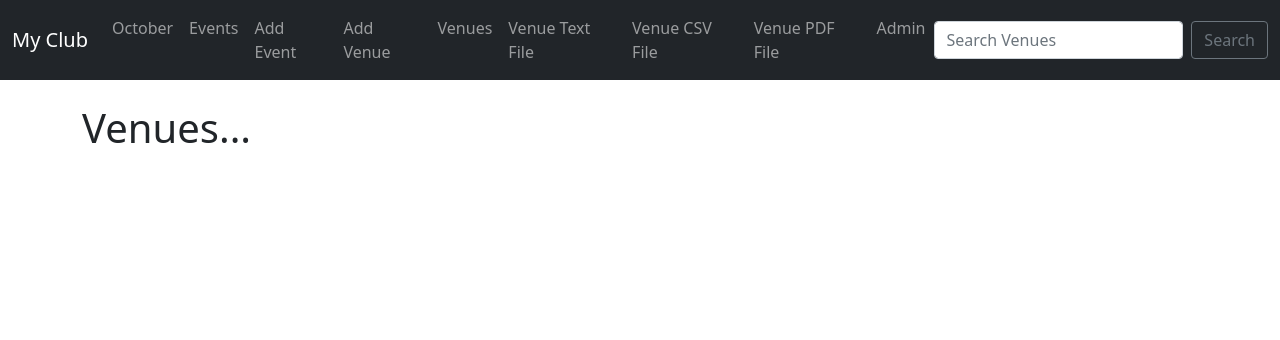
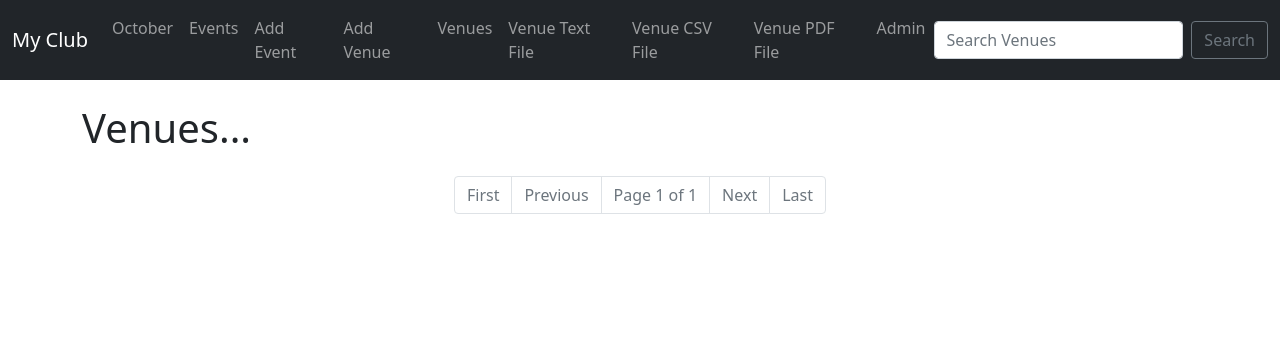
Before and after one commit to omkarhcode/MyClub, a Django app: page /list_venues in a window 1280 px wide. Shown: the top 340 px of the page. Run offline with Django 3.2, Linux system fonts and the light colour scheme; data that the repository does not hold is empty.

Commit message:
Added pagination functionality

```diff
--- a/events/templates/events/venues.html
+++ b/events/templates/events/venues.html
@@ -2,7 +2,7 @@
 {% block content %}
 <h1>Venues...</h1>
 <table class="table table-bordered table-hover">
-    {% for venue in venue_list %}
+    {% for venue in venues %}
     <tbody>
         <tr>
             <td>
@@ -16,4 +16,49 @@
     </tbody>
     {% endfor %}
 </table>
+<!-- <br><br>
+{{venues}}<br>
+Has Previous: {{ venues.has_previous }}<br>
+Has Next: {{ venues.has_next }}<br>
+Current Page: {{ venues.number }}<br>
+Number of Page: {{ venues.paginator.num_pages }}<br>
+<hr>
+<br><br><br>
+<center>
+    {% if venues.has_previous %}
+    <a href="?page=1" title="">First</a>
+    <a href="?page={{ venues.previous_page_number }}" title=""> &laquo Previous</a>
+    {% endif %}
+    Page {{ venues.number }} of {{ venues.paginator.num_pages }}
+    {% if venues.has_next %}
+    <a href="?page={{ venues.next_page_number }}" title=""> Next &raquo </a>
+    <a href="?page={{ venues.paginator.num_pages }}" title="">last</a>
+    {% endif %}
+</center>
+-->
+<nav aria-label="Page navigation example">
+    <ul class="pagination justify-content-center">
+        {% if venues.number == 1 %}
+        <li class="page-item disabled"><a class="page-link" href="?page=1">First</a></li>
+        {% else %}
+        <li class="page-item"><a class="page-link" href="?page=1">First</a></li>
+        {% endif %}
+        {% if venues.has_previous %}
+        <li class="page-item"><a class="page-link" href="?page={{ venues.previous_page_number }}">Previous</a></li>
+        {% else %}
+        <li class="page-item disabled"><a class="page-link" href="">Previous</a></li>
+        {% endif %}
+        <li class="page-item disabled"><span class="page-link">Page {{ venues.number }} of {{ venues.paginator.num_pages }}</span></li>
+        {% if venues.has_next %}
+        <li class="page-item"><a class="page-link" href="?page={{ venues.next_page_number }}">Next</a></li>
+        {% else %}
+        <li class="page-item disabled"><a class="page-link" href="">Next</a></li>
+        {% endif %}
+        {% if venues.number == venues.paginator.num_pages %}
+        <li class="page-item disabled"><a class="page-link" href="#">Last</a></li>
+        {% else %}
+        <li class="page-item"><a class="page-link" href="?page={{ venues.paginator.num_pages }}">Last</a></li>
+        {% endif %}
+    </ul>
+</nav>
 {% endblock content %}
--- a/events/views.py
+++ b/events/views.py
@@ -11,6 +11,8 @@ from reportlab.pdfgen import canvas
 from reportlab.lib.units import inch
 from reportlab.lib.pagesizes import letter
 
+# Import Pagination
+from django.core.paginator import Paginator
 
 # Generate a PDF file venue list
 def venue_pdf(request):
@@ -156,8 +158,15 @@ def show_venue(request, venue_id):
 	return render(request, 'events/show_venue.html',{'venue':venue})
 
 def list_venues(request):
-	venue_list = Venue.objects.all().order_by('-name')
-	return render(request, 'events/venues.html',{'venue_list': venue_list})
+	# venue_list = Venue.objects.all().order_by('?')
+	# venue_list = Venue.objects.all()
+
+	# Set up Pagination
+	p = Paginator(Venue.objects.all(), 2)
+	page = request.GET.get('page')
+	venues = p.get_page(page)
+
+	return render(request, 'events/venues.html',{'venues': venues})
 
 def add_venue(request):
 	submitted = False
@@ -179,7 +188,7 @@ def all_events(request):
 
 # Create your views here.
 def home(request, year=datetime.now().year, month=datetime.now().strftime('%B')):
-	name = "Omkar"
+	name = "Dude"
 
 	month = month.capitalize()
 	# convert month from name to number
```
